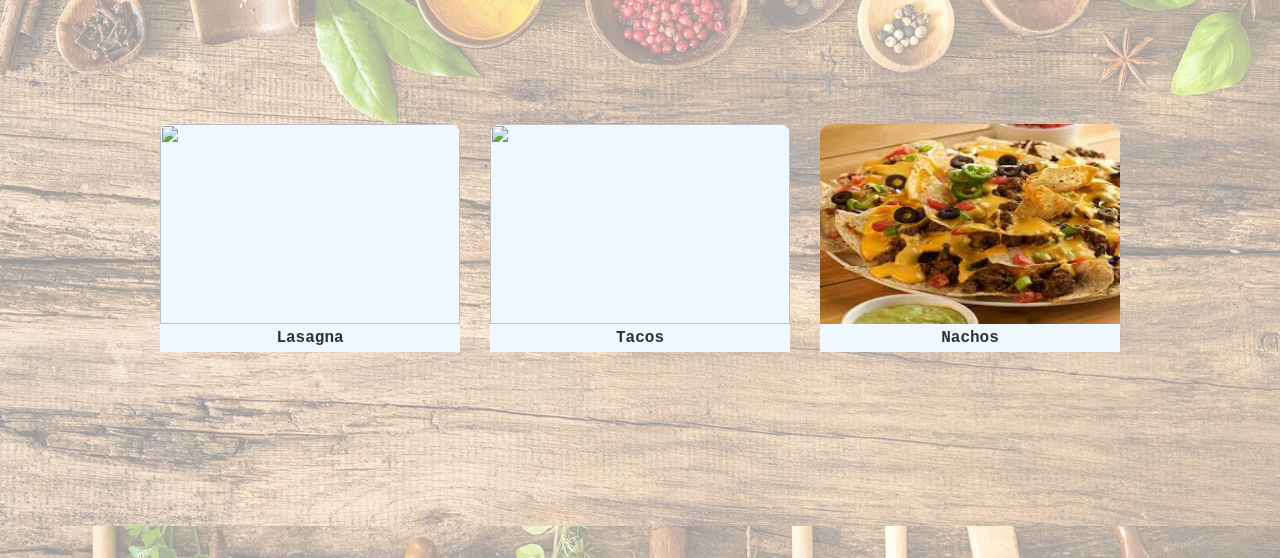
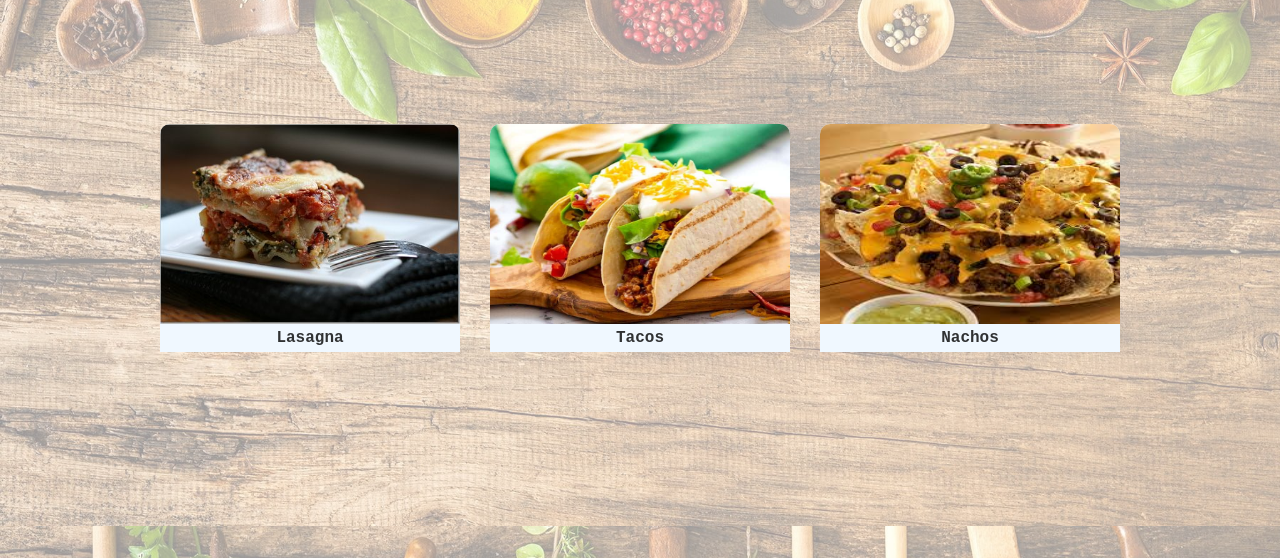
Before and after one commit to nahidreza99/odin-recipes, a plain HTML site: page index.html in a window 1280 px wide. Shown: the part 242-800 px from the top of the page. Drawn offline with Linux system fonts and the light colour scheme; the site is published under a folder, as on GitHub Pages, so addresses that start at the root find nothing.

Commit message:
fixed tacos and lasagna thumbnails

```diff
--- a/index.html
+++ b/index.html
@@ -79,11 +79,11 @@
             Odin Recipes</h1>
         <div class="recipes">
             <a href="recipes/lasagna.html">
-                <img class="thumbnail" src="/recipes/images/lasagna.jpeg" alt="">
+                <img class="thumbnail" src="recipes/images/lasagna.jpeg" alt="">
                 <p>Lasagna</p>
             </a>
             <a href="recipes/taco.html">
-                <img src="/recipes/images/Tacos.jpg" alt="" class="thumbnail">
+                <img src="recipes/images/Tacos.jpg" alt="" class="thumbnail">
                 <p>Tacos</p>
             </a>
             <a href="recipes/nachos.html">
```
